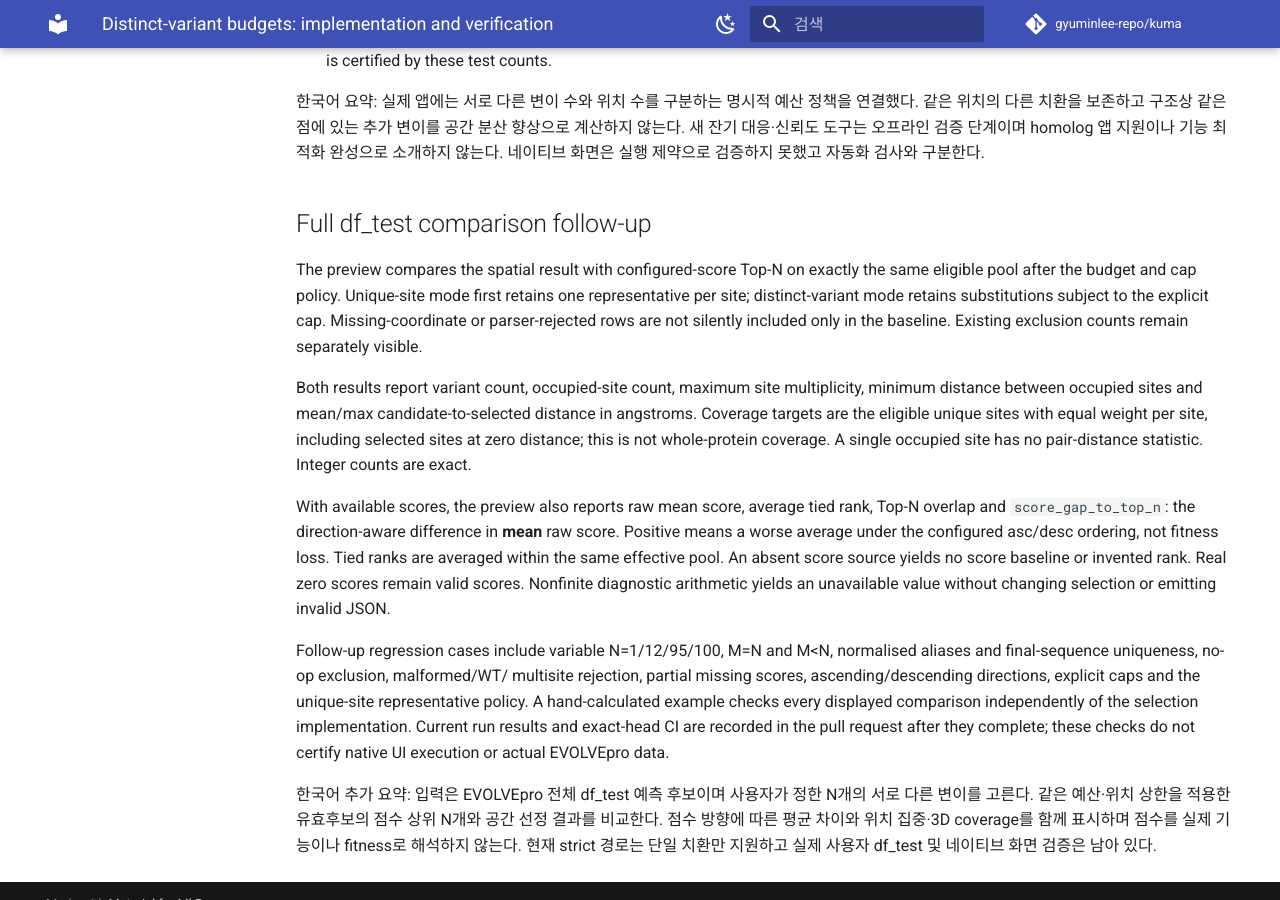
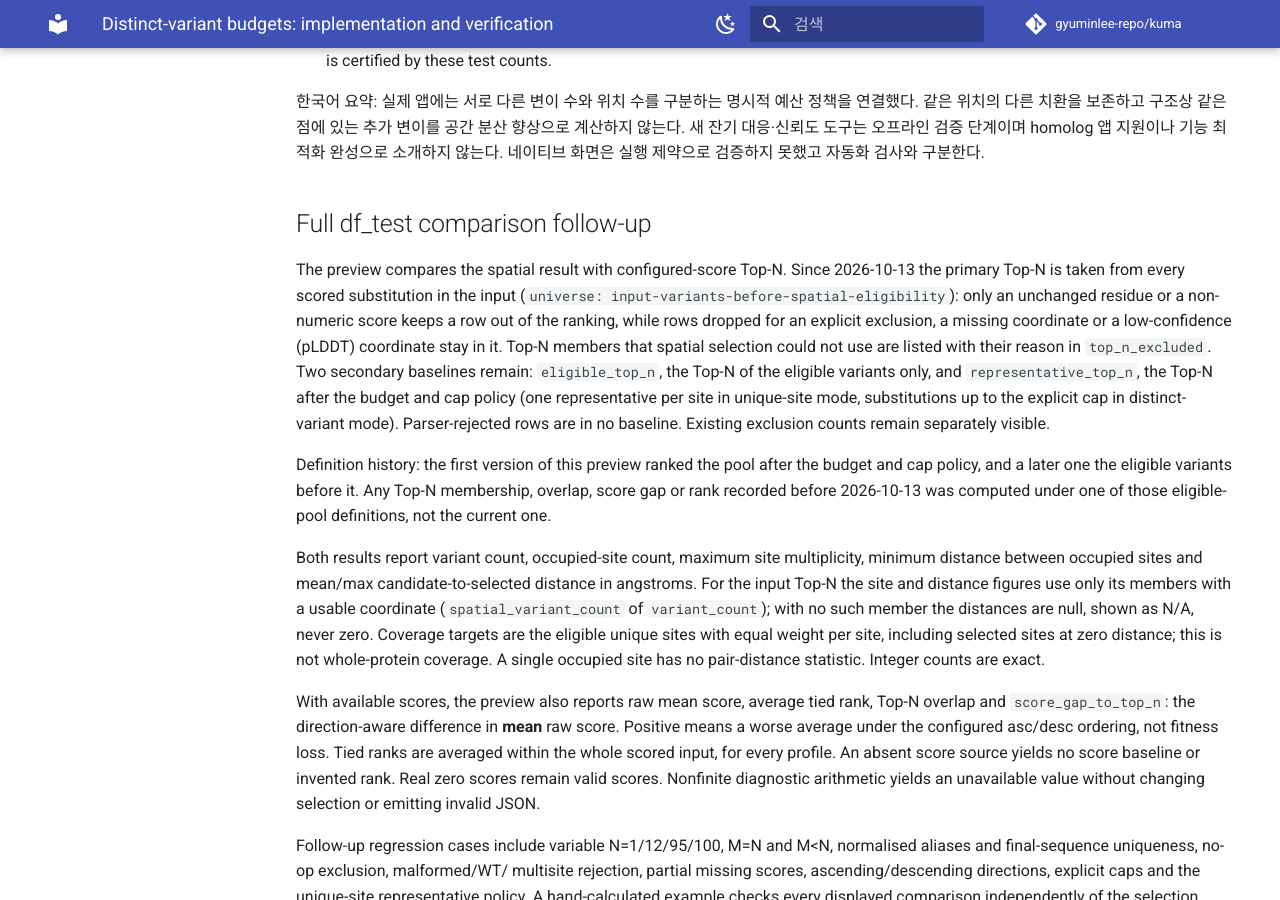
Before and after one commit to gyuminlee-repo/kuma, an MkDocs documentation site: the page built from docs/audit/variant-budget-implementation.md, in a window 1280 px wide and 900 px high, scrolled down 2337 px. Built offline with MkDocs 1.6.1 and Material for MkDocs 9.7.7, drawn with Linux system fonts in a browser that asks for light colours; comment, search, counter and statistics services are not loaded.

Commit message:
docs(audit): describe the input-wide comparison Top-N and mark earlier figures as eligible-pool based
Signed-off-by: gyuminlee-repo <gyuminlee-repo@users.noreply.github.com>

```diff
--- a/docs/audit/variant-budget-implementation.md
+++ b/docs/audit/variant-budget-implementation.md
@@ -117,22 +117,36 @@ check.
 
 ## Full df_test comparison follow-up
 
-The preview compares the spatial result with configured-score Top-N on exactly the
-same eligible pool after the budget and cap policy. Unique-site mode first retains
-one representative per site; distinct-variant mode retains substitutions subject
-to the explicit cap. Missing-coordinate or parser-rejected rows are not silently
-included only in the baseline. Existing exclusion counts remain separately visible.
+The preview compares the spatial result with configured-score Top-N. Since
+2026-10-13 the primary Top-N is taken from every scored substitution in the
+input (`universe: input-variants-before-spatial-eligibility`): only an unchanged
+residue or a non-numeric score keeps a row out of the ranking, while rows dropped
+for an explicit exclusion, a missing coordinate or a low-confidence (pLDDT)
+coordinate stay in it. Top-N members that spatial selection could not use are
+listed with their reason in `top_n_excluded`. Two secondary baselines remain:
+`eligible_top_n`, the Top-N of the eligible variants only, and
+`representative_top_n`, the Top-N after the budget and cap policy (one
+representative per site in unique-site mode, substitutions up to the explicit cap
+in distinct-variant mode). Parser-rejected rows are in no baseline. Existing
+exclusion counts remain separately visible.
+
+Definition history: the first version of this preview ranked the pool after the
+budget and cap policy, and a later one the eligible variants before it. Any
+Top-N membership, overlap, score gap or rank recorded before 2026-10-13 was
+computed under one of those eligible-pool definitions, not the current one.
 
 Both results report variant count, occupied-site count, maximum site multiplicity,
 minimum distance between occupied sites and mean/max candidate-to-selected distance
-in angstroms. Coverage targets are the eligible unique sites with equal weight per
+in angstroms. For the input Top-N the site and distance figures use only its
+members with a usable coordinate (`spatial_variant_count` of `variant_count`);
+with no such member the distances are null, shown as N/A, never zero. Coverage targets are the eligible unique sites with equal weight per
 site, including selected sites at zero distance; this is not whole-protein coverage.
 A single occupied site has no pair-distance statistic. Integer counts are exact.
 
 With available scores, the preview also reports raw mean score, average tied rank,
 Top-N overlap and `score_gap_to_top_n`: the direction-aware difference in **mean**
 raw score. Positive means a worse average under the configured asc/desc ordering,
-not fitness loss. Tied ranks are averaged within the same effective pool. An
+not fitness loss. Tied ranks are averaged within the whole scored input, for every profile. An
 absent score source yields no score baseline or invented rank. Real zero scores
 remain valid scores. Nonfinite diagnostic arithmetic yields an unavailable value
 without changing selection or emitting invalid JSON.
```
Also changed, not shown: docs/audit/variant-budget-contract.md (+4 -0 lines).
